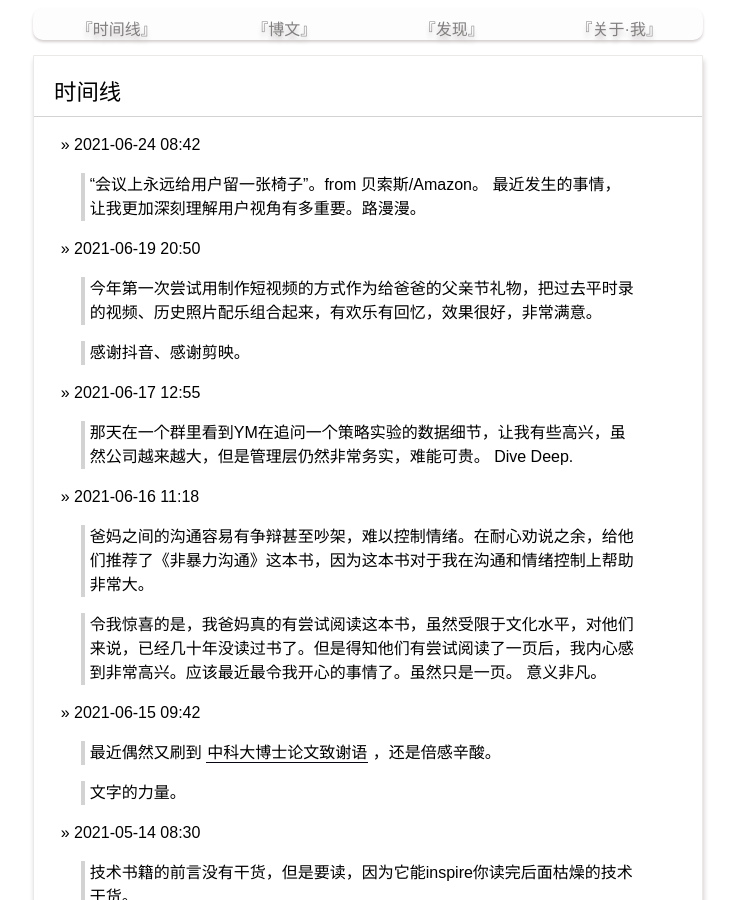
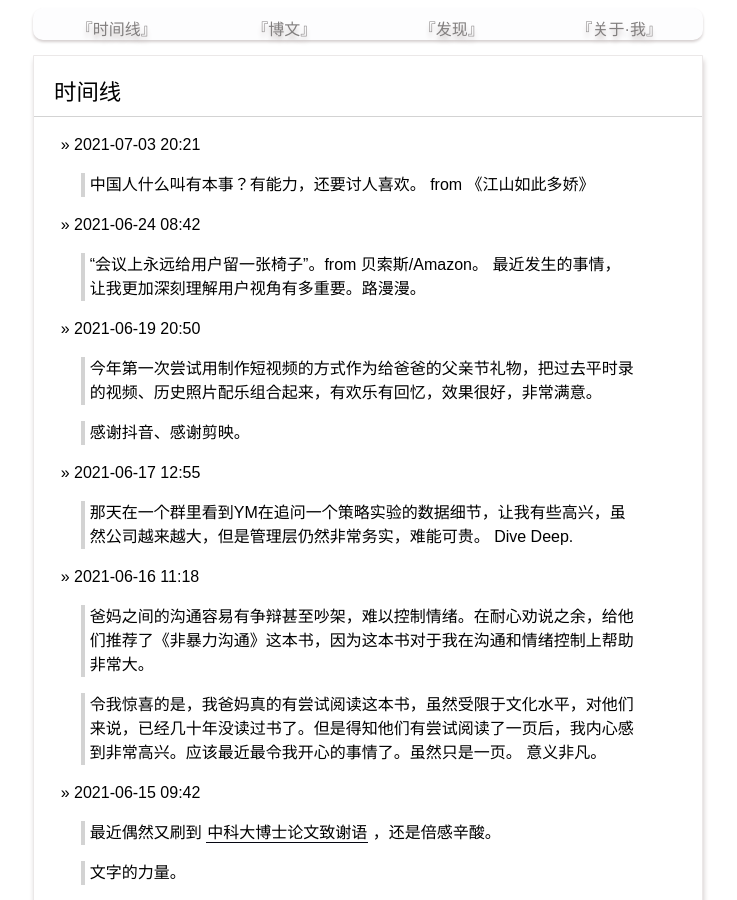
Before and after one commit to yanyiwu/blog, a Jekyll site: the page built from index.md, in a window 1280 px wide and 900 px high. Shown: the whole window, without its empty margins (272-1009 px from the left). Built offline with Jekyll 4.4.1, drawn with Linux system fonts in a browser that asks for light colours; Markdown is read by kramdown in place of the engine named in the settings; comment, search, counter and statistics services are not loaded.

Commit message:
Update index.md

```diff
--- a/index.md
+++ b/index.md
@@ -2,6 +2,10 @@
 layout: posting
 title: 时间线
 ---
+
+&raquo; 2021-07-03 20:21
+
+> 中国人什么叫有本事？有能力，还要讨人喜欢。  from 《江山如此多娇》
 
 &raquo; 2021-06-24 08:42
 
```
